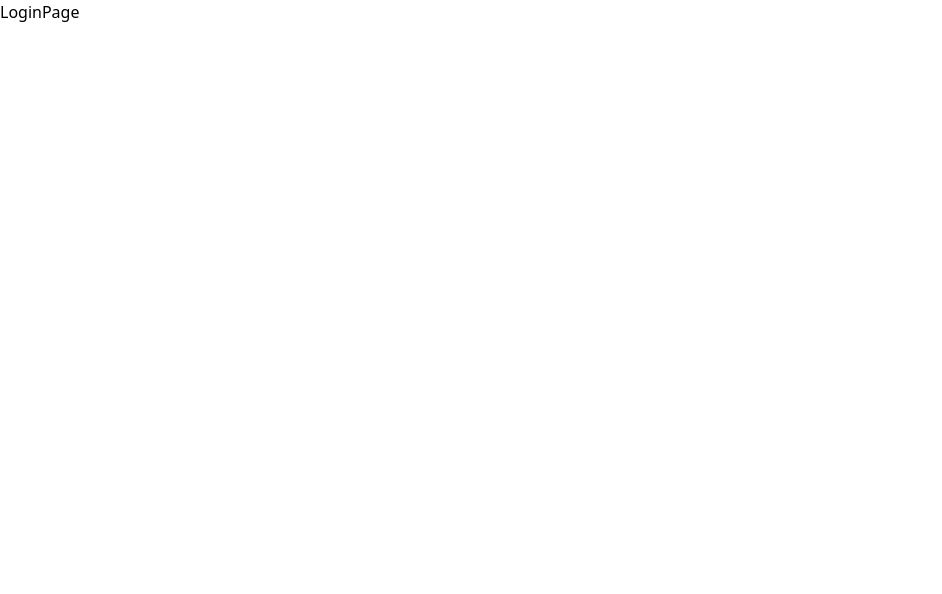
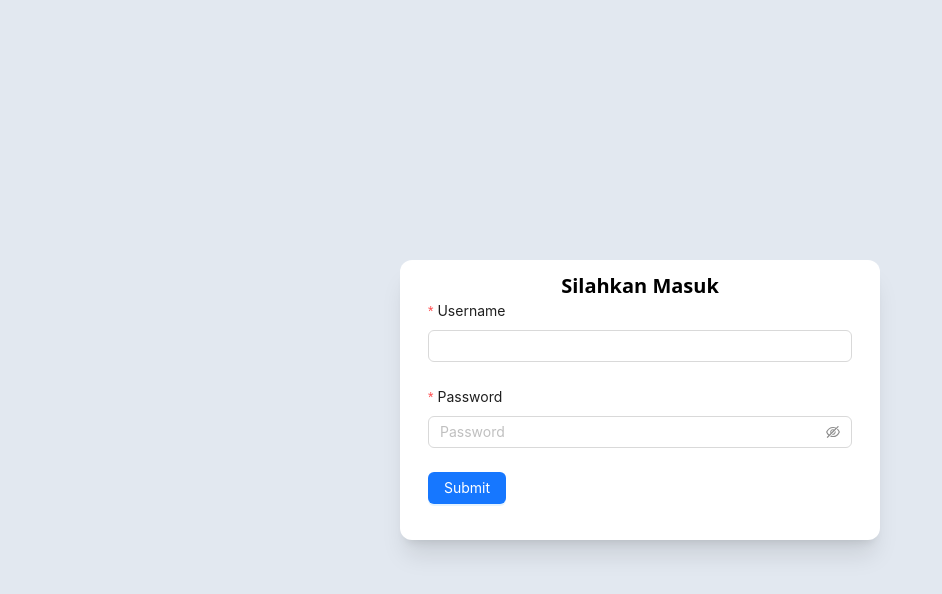
Before and after one commit to ajiaja38/mood-insight-fe, a React (Vite) app: page /login in a window 1280 px wide. Shown: the top 594 px of the page, without its empty margins (0-942 px from the left). Built offline with nearby package versions, Linux system fonts and the light colour scheme.

Commit message:
feat: update minor

```diff
--- a/src/pages/common/LoginPage.tsx
+++ b/src/pages/common/LoginPage.tsx
@@ -1,7 +1,61 @@
 import React, { type JSX } from "react"
+import { Button, Form, Input } from "antd"
+import type { FormProps } from "antd"
+
+type FieldType = {
+  username?: string
+  password?: string
+}
+
+const onFinish: FormProps<FieldType>["onFinish"] = (values) => {
+  console.log("Success:", values)
+}
+
+const onFinishFailed: FormProps<FieldType>["onFinishFailed"] = (errorInfo) => {
+  console.log("Failed:", errorInfo)
+}
 
 const LoginPage: React.FC = (): JSX.Element => {
-  return <div>LoginPage</div>
+  return (
+    <div className="h-screen bg-slate-200 flex flex-col justify-center items-center">
+      <div className="p-3 bg-white rounded-xl w-[30rem] shadow-xl px-7">
+        <h1 className="font-bold text-center text-xl">Silahkan Masuk</h1>
+        <Form
+          name="basic"
+          layout="vertical"
+          initialValues={{ remember: true }}
+          onFinish={onFinish}
+          onFinishFailed={onFinishFailed}
+          autoComplete="off"
+        >
+          <Form.Item<FieldType>
+            label="Username"
+            name="username"
+            rules={[{ required: true, message: "Please input your username!" }]}
+          >
+            <Input />
+          </Form.Item>
+
+          <Form.Item<FieldType>
+            label="Password"
+            name="password"
+            rules={[
+              { required: true, message: "Password wajib diisi!" },
+              { min: 6, message: "Password minimal 6 karakter!" },
+            ]}
+          >
+            <Input.Password placeholder="Password" />
+          </Form.Item>
+
+          <Form.Item label={null}>
+            <Button type="primary" htmlType="submit">
+              Submit
+            </Button>
+          </Form.Item>
+        </Form>
+      </div>
+    </div>
+  )
 }
 
 export default LoginPage
```
